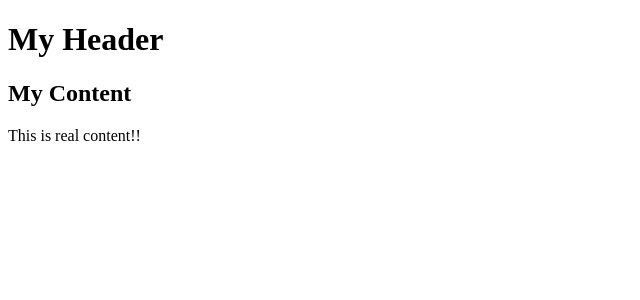
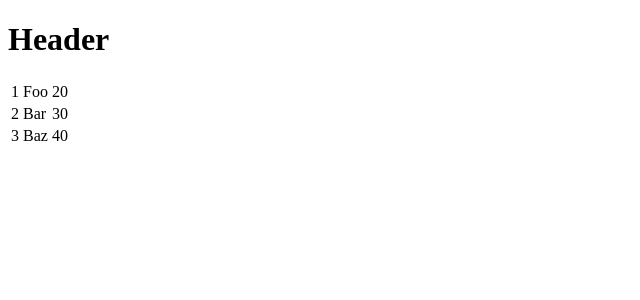
Before and after one commit to mandip8800/reactjsPractice, a React app in the folder reactapp/: page / in a window 1280 px wide. Shown: the top 300 px of the page, without its empty margins (0-640 px from the left). Built offline with nearby package versions, Linux system fonts and the light colour scheme.

Commit message:
stateful practice

```diff
--- /dev/null
+++ b/reactapp/AppStateful.jsx
@@ -0,0 +1,61 @@
+import React from 'react';
+
+class App extends React.Component {
+   constructor() {
+      super();
+      this.state = {
+         data:
+         [
+            {
+               "id":1,
+               "name":"Foo",
+               "age":"20"
+            },
+            {
+               "id":2,
+               "name":"Bar",
+               "age":"30"
+            },
+            {
+               "id":3,
+               "name":"Baz",
+               "age":"40"
+            }
+         ]
+      }
+   }
+   render() {
+      return (
+         <div>
+            <Header/>
+            <table>
+               <tbody>
+                  {this.state.data.map((person, i) => <TableRow key = {i}
+                     data = {person} />)}
+               </tbody>
+            </table>
+         </div>
+      );
+   }
+}
+class Header extends React.Component {
+   render() {
+      return (
+         <div>
+            <h1>Header</h1>
+         </div>
+      );
+   }
+}
+class TableRow extends React.Component {
+   render() {
+      return (
+         <tr>
+            <td>{this.props.data.id}</td>
+            <td>{this.props.data.name}</td>
+            <td>{this.props.data.age}</td>
+         </tr>
+      );
+   }
+}
+export default App;
--- a/reactapp/app.js
+++ b/reactapp/app.js
@@ -1,5 +1,5 @@
 import React from 'react';
 import ReactDOM from 'react-dom';
-import App from './App.jsx';
+import App from './AppStateful.jsx';
 
 ReactDOM.render(<App />, document.getElementById('app'));
```
